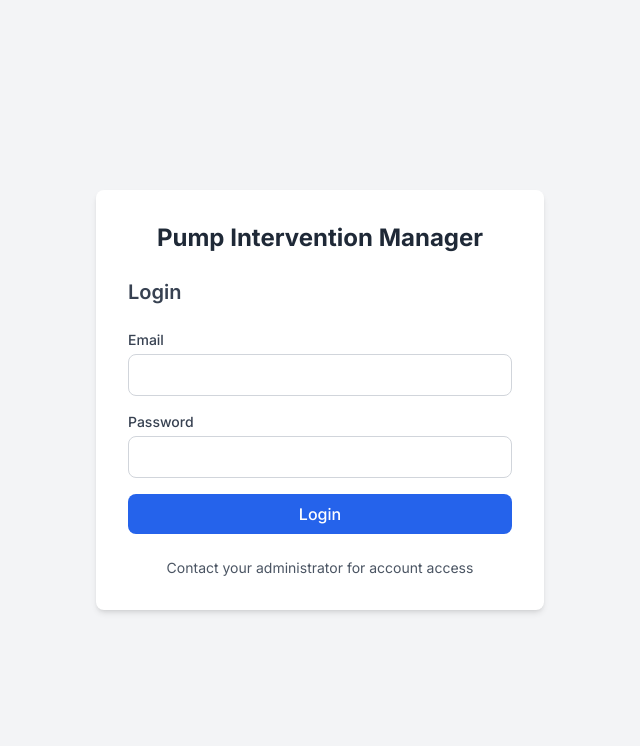
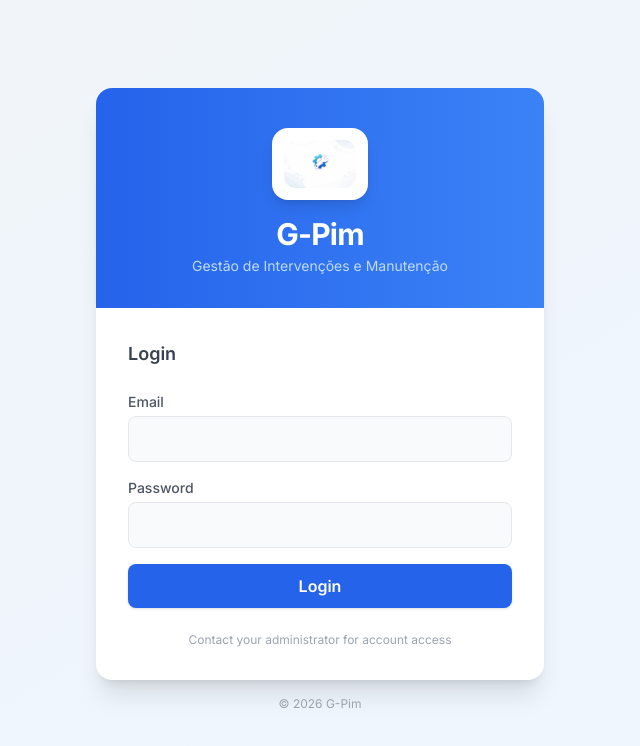
Before and after one commit to NunoEFreitas/pump-intervention-manager, a Next.js app: page /en in a window 1280 px wide. Shown: the top 746 px of the page, without its empty margins (320-960 px from the left). Built offline with nearby package versions, Linux system fonts and the light colour scheme; no server answers.

Commit message:
feat: changes on the login

```diff
--- a/app/[locale]/page.tsx
+++ b/app/[locale]/page.tsx
@@ -3,6 +3,7 @@
 import { useState, useEffect } from 'react'
 import { useRouter } from 'next/navigation'
 import { useLocale, useTranslations } from 'next-intl'
+import Image from 'next/image'
 
 export default function LoginPage() {
   const router = useRouter()
@@ -12,17 +13,11 @@ export default function LoginPage() {
 
   const [needsSetup, setNeedsSetup] = useState(false)
   const [isLogin, setIsLogin] = useState(true)
-  const [formData, setFormData] = useState({
-    email: '',
-    password: '',
-    name: '',
-  })
+  const [formData, setFormData] = useState({ email: '', password: '', name: '' })
   const [error, setError] = useState('')
   const [loading, setLoading] = useState(false)
 
-  useEffect(() => {
-    checkSetupStatus()
-  }, [])
+  useEffect(() => { checkSetupStatus() }, [])
 
   const checkSetupStatus = async () => {
     try {
@@ -39,25 +34,19 @@ export default function LoginPage() {
     e.preventDefault()
     setError('')
     setLoading(true)
-
     try {
       const endpoint = isLogin ? '/api/auth/login' : '/api/auth/register'
       const response = await fetch(endpoint, {
         method: 'POST',
-        headers: {
-          'Content-Type': 'application/json',
-        },
+        headers: { 'Content-Type': 'application/json' },
         body: JSON.stringify(formData),
       })
-
       const data = await response.json()
-
       if (!response.ok) {
         setError(data.error || tErrors('serverError'))
         setLoading(false)
         return
       }
-
       localStorage.setItem('token', data.token)
       localStorage.setItem('user', JSON.stringify(data.user))
       if (data.user.role === 'CLIENT') {
@@ -65,45 +54,58 @@ export default function LoginPage() {
       } else {
         router.push(`/${locale}/dashboard`)
       }
-    } catch (err) {
+    } catch {
       setError(tErrors('networkError'))
       setLoading(false)
     }
   }
 
   return (
-    <div className="min-h-screen flex items-center justify-center bg-gray-100">
-      <div className="bg-white p-8 rounded-lg shadow-md w-full max-w-md">
-        <h1 className="text-2xl font-bold mb-6 text-center text-gray-800">
-          Pump Intervention Manager
-        </h1>
+    <div className="min-h-screen flex items-center justify-center bg-gradient-to-br from-slate-100 to-blue-50">
+      <div className="w-full max-w-md">
+        {/* Card */}
+        <div className="bg-white rounded-2xl shadow-xl overflow-hidden">
 
+          {/* Header band */}
+          <div className="bg-gradient-to-r from-blue-600 to-blue-500 px-8 pt-10 pb-8 flex flex-col items-center">
+            <div className="bg-white rounded-2xl p-3 shadow-lg mb-4">
+              <Image src="/login.jpeg" alt="G-Pim" width={72} height={72} className="rounded-xl" />
+            </div>
+            <h1 className="text-3xl font-bold text-white tracking-tight">G-Pim</h1>
+            <p className="text-blue-200 text-sm mt-1">Gestão de Intervenções e Manutenção</p>
+          </div>
+
+          {/* Form area */}
+          <div className="px-8 py-8">
             {needsSetup && (
-          <div className="mb-4 p-3 bg-blue-50 border border-blue-200 rounded-lg">
+              <div className="mb-5 p-3 bg-blue-50 border border-blue-200 rounded-lg">
                 <p className="text-sm text-blue-800">{t('welcomeMessage')}</p>
               </div>
             )}
 
-        {needsSetup ? (
-          <>
-            <h2 className="text-xl font-semibold mb-6 text-gray-700">{t('createAdminAccount')}</h2>
+            <h2 className="text-lg font-semibold text-gray-700 mb-6">
+              {needsSetup ? t('createAdminAccount') : t('login')}
+            </h2>
+
             <form onSubmit={handleSubmit} className="space-y-4">
+              {needsSetup && (
                 <div>
-                <label className="block text-sm font-medium text-gray-700 mb-1">{t('name')}</label>
+                  <label className="block text-sm font-medium text-gray-600 mb-1">{t('name')}</label>
                   <input
                     type="text"
-                  className="input text-gray-800"
+                    className="w-full px-4 py-2.5 rounded-lg border border-gray-200 bg-gray-50 text-gray-800 focus:outline-none focus:ring-2 focus:ring-blue-400 focus:border-transparent transition"
                     value={formData.name}
                     onChange={(e) => setFormData({ ...formData, name: e.target.value })}
                     required
                   />
                 </div>
+              )}
 
               <div>
-                <label className="block text-sm font-medium text-gray-700 mb-1">{t('email')}</label>
+                <label className="block text-sm font-medium text-gray-600 mb-1">{t('email')}</label>
                 <input
                   type="email"
-                  className="input text-gray-800"
+                  className="w-full px-4 py-2.5 rounded-lg border border-gray-200 bg-gray-50 text-gray-800 focus:outline-none focus:ring-2 focus:ring-blue-400 focus:border-transparent transition"
                   value={formData.email}
                   onChange={(e) => setFormData({ ...formData, email: e.target.value })}
                   required
@@ -111,61 +113,36 @@ export default function LoginPage() {
               </div>
 
               <div>
-                <label className="block text-sm font-medium text-gray-700 mb-1">{t('password')}</label>
+                <label className="block text-sm font-medium text-gray-600 mb-1">{t('password')}</label>
                 <input
                   type="password"
-                  className="input text-gray-800"
+                  className="w-full px-4 py-2.5 rounded-lg border border-gray-200 bg-gray-50 text-gray-800 focus:outline-none focus:ring-2 focus:ring-blue-400 focus:border-transparent transition"
                   value={formData.password}
                   onChange={(e) => setFormData({ ...formData, password: e.target.value })}
                   required
                 />
               </div>
 
-              {error && <div className="text-red-600 text-sm bg-red-50 p-3 rounded">{error}</div>}
+              {error && (
+                <div className="text-red-600 text-sm bg-red-50 border border-red-100 p-3 rounded-lg">{error}</div>
+              )}
 
-              <button type="submit" className="btn btn-primary w-full" disabled={loading}>
-                {loading ? t('pleaseWait') : t('registerButton')}
-              </button>
-            </form>
-          </>
-        ) : (
-          <>
-            <h2 className="text-xl font-semibold mb-6 text-gray-700">{t('login')}</h2>
-            <form onSubmit={handleSubmit} className="space-y-4">
-              <div>
-                <label className="block text-sm font-medium text-gray-700 mb-1">{t('email')}</label>
-                <input
-                  type="email"
-                  className="input text-gray-800"
-                  value={formData.email}
-                  onChange={(e) => setFormData({ ...formData, email: e.target.value })}
-                  required
-                />
-              </div>
-
-              <div>
-                <label className="block text-sm font-medium text-gray-700 mb-1">{t('password')}</label>
-                <input
-                  type="password"
-                  className="input text-gray-800"
-                  value={formData.password}
-                  onChange={(e) => setFormData({ ...formData, password: e.target.value })}
-                  required
-                />
-              </div>
-
-              {error && <div className="text-red-600 text-sm bg-red-50 p-3 rounded">{error}</div>}
-
-              <button type="submit" className="btn btn-primary w-full" disabled={loading}>
-                {loading ? t('pleaseWait') : t('loginButton')}
+              <button
+                type="submit"
+                disabled={loading}
+                className="w-full py-2.5 px-4 bg-blue-600 hover:bg-blue-700 disabled:opacity-60 text-white font-semibold rounded-lg shadow transition-colors mt-2"
+              >
+                {loading ? t('pleaseWait') : needsSetup ? t('registerButton') : t('loginButton')}
               </button>
             </form>
 
-            <div className="mt-6 text-center text-sm text-gray-600">
-              <p>{t('contactAdmin')}</p>
+            {!needsSetup && (
+              <p className="mt-6 text-center text-xs text-gray-400">{t('contactAdmin')}</p>
+            )}
           </div>
-          </>
-        )}
+        </div>
+
+        <p className="text-center text-xs text-gray-400 mt-4">© {new Date().getFullYear()} G-Pim</p>
       </div>
     </div>
   )
```
Also changed, not shown: public/login.jpeg (added). Lines whose indentation alone changed are shown as unchanged.
